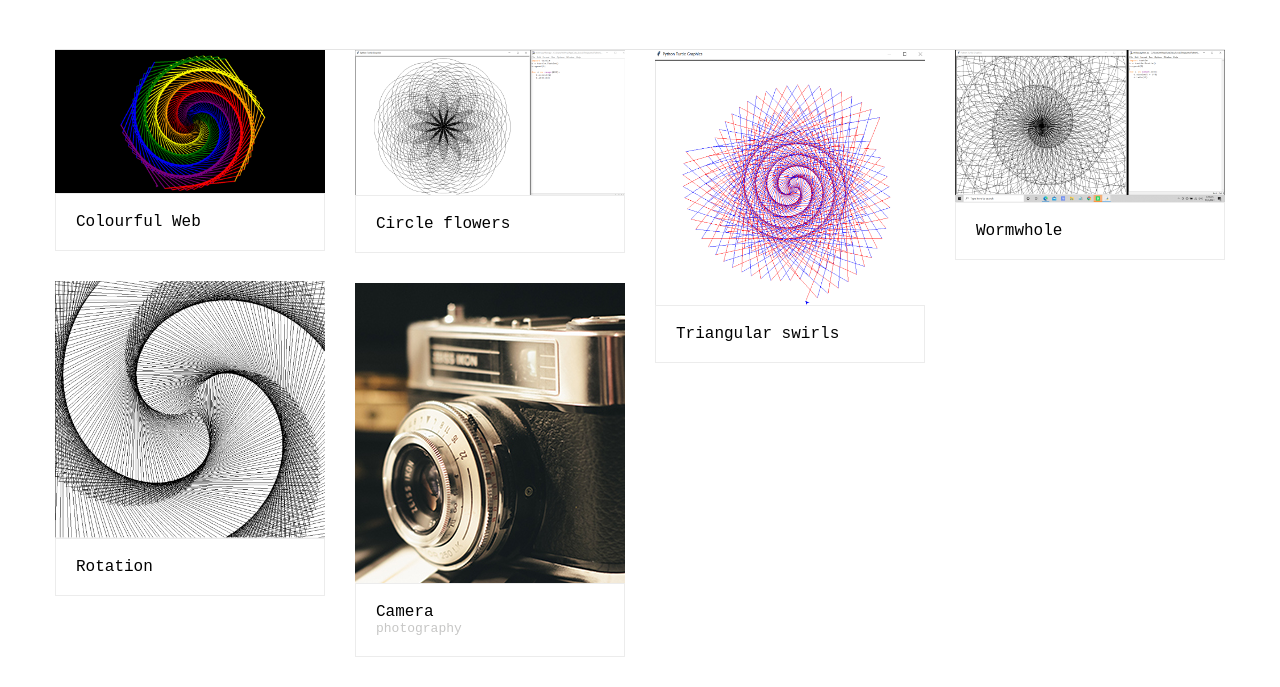
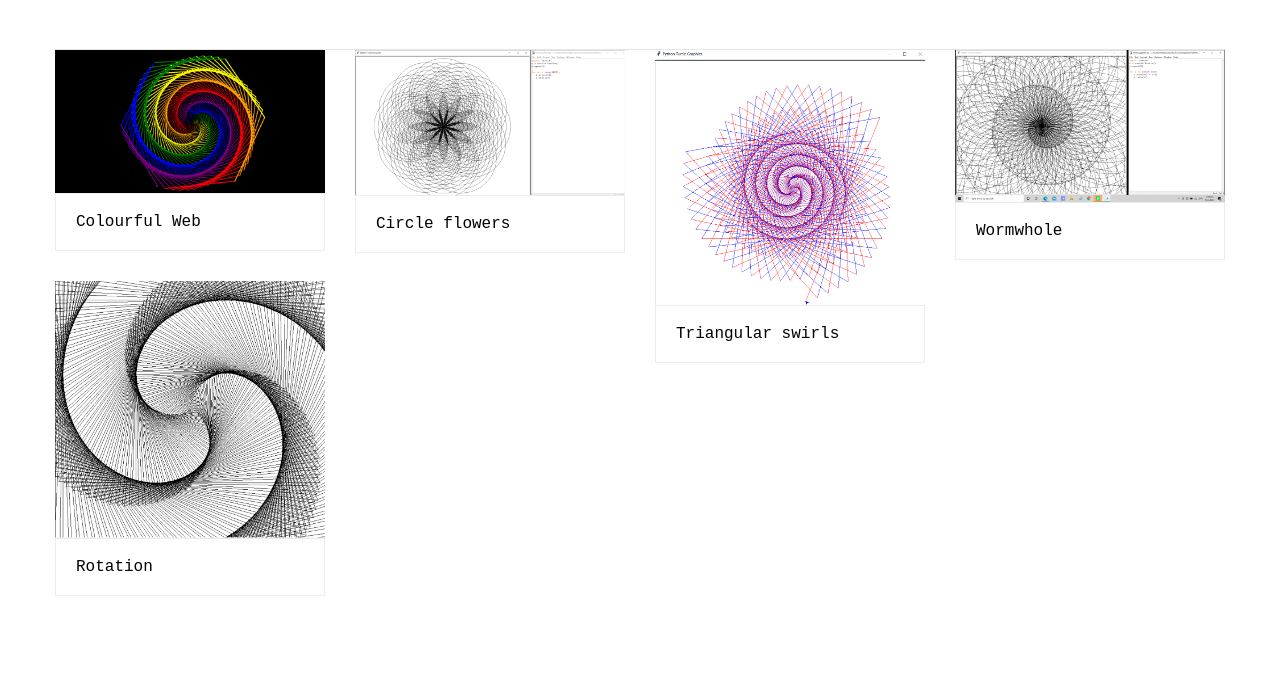
Before and after one commit to TheWeeknd7/TheWeeknd7.github.io, a plain HTML site: page index.html in a window 1280 px wide. Shown: the part 201-888 px from the top of the page. After the commit the page ends 827 px from the top, so only its background shows below. Drawn offline with Linux system fonts and the light colour scheme.

Commit message:
Update index.html

```diff
--- a/index.html
+++ b/index.html
@@ -110,22 +110,7 @@
               <h4>Rotation</h4>
 
             </div>
-          </li>
-          <li class="class3">
-            <div class="view view-two">
-              <img src="assets/img2.jpg" alt="" />
-              <div class="mask">
-                <div class="i-icons">
-                  <a href="#"><i class="fa fa-link"></i></a>
-                  <a href="assets/img2.jpg"  data-fancybox-group="group"><i class="fa fa-search"></i></a>
-                </div>
-              </div>
-            </div>
-           <div class="port-text">
-              <h4>Camera</h4>
-              <span>photography</span>
-            </div>
-          </li>
+
         </ul>
 
         <div class="clear"></div>
```
